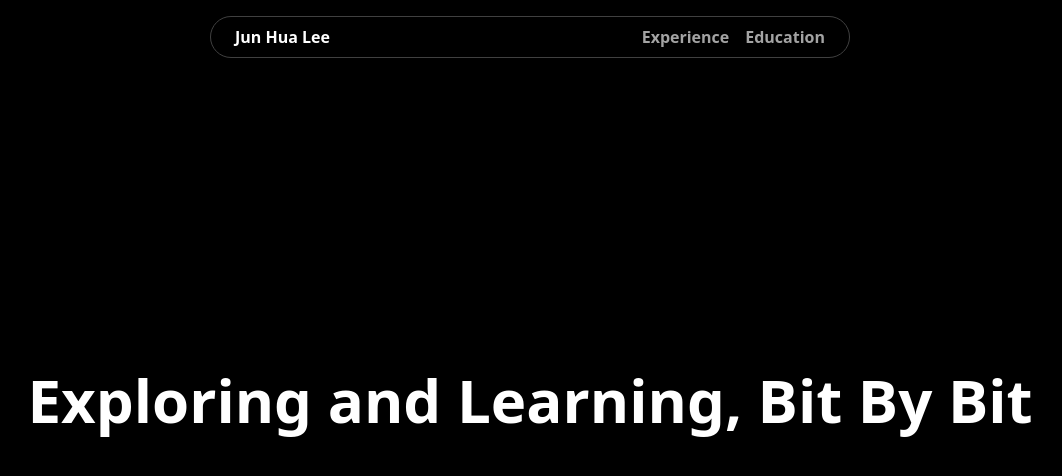
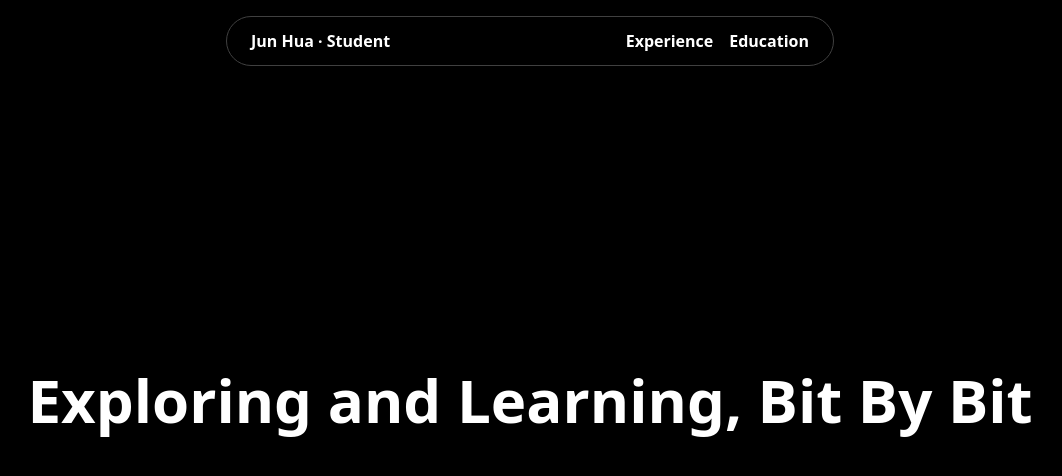
Before and after one commit to JUN-HUA-LEE/JUN-HUA-LEE.github.io, a React (Vite) app: page / in a window 1280 px wide. Shown: the top 476 px of the page, without its empty margins (110-1172 px from the left). Built offline with nearby package versions, Linux system fonts and the light colour scheme.

Commit message:
Update Navbar

```diff
--- a/src/components/Home.tsx
+++ b/src/components/Home.tsx
@@ -7,7 +7,9 @@ import Edu from "@/components/Edu.tsx";
 const Home = () => {
   return (
     <>
-        <Navbar />
+        <div id="home">
+          <Navbar />
+        </div>
         <Hero />
         <Exp />
         <Edu />
--- a/src/components/Navbar.tsx
+++ b/src/components/Navbar.tsx
@@ -16,16 +16,16 @@ const Navbar = () => {
   }, []);
 
   return (
-    <div className="fixed top-4 left-1/2 transform -translate-x-1/2 w-11/12 sm:w-3/4 md:w-2/3 lg:w-1/2 z-50 px-4 sm:px-0">
+    <div className="fixed top-4 left-1/2 transform -translate-x-1/2 w-11/12 sm:w-3/4 md:w-2/3 lg:w-1/2 z-50 px-2 sm:px-4">
       <nav
-        className={`flex items-center justify-between shadow-md rounded-full border border-neutral-700 py-2 px-6 transition-all duration-300 ${
+        className={`flex items-center justify-between shadow-md rounded-full border border-neutral-700 py-2 sm:py-3 px-4 sm:px-6 transition-all duration-300 ${
           atTop ? 'bg-transparent' : 'bg-black bg-opacity-50'
         }`}
       >
-        <div className="font-bold text-md text-white">
-          Jun Hua Lee
-        </div>
-        <div className="flex items-center gap-4 font-semibold text-md text-neutral-400">
+        <ScrollLink to="home" smooth={true} duration={500} className="font-bold text-md text-white cursor-pointer">
+          Jun Hua &middot; Student
+        </ScrollLink>
+        <div className="flex items-center gap-2 sm:gap-4 font-semibold text-md text-white">
           <ScrollLink
             to="experience"
             smooth={true}
```
